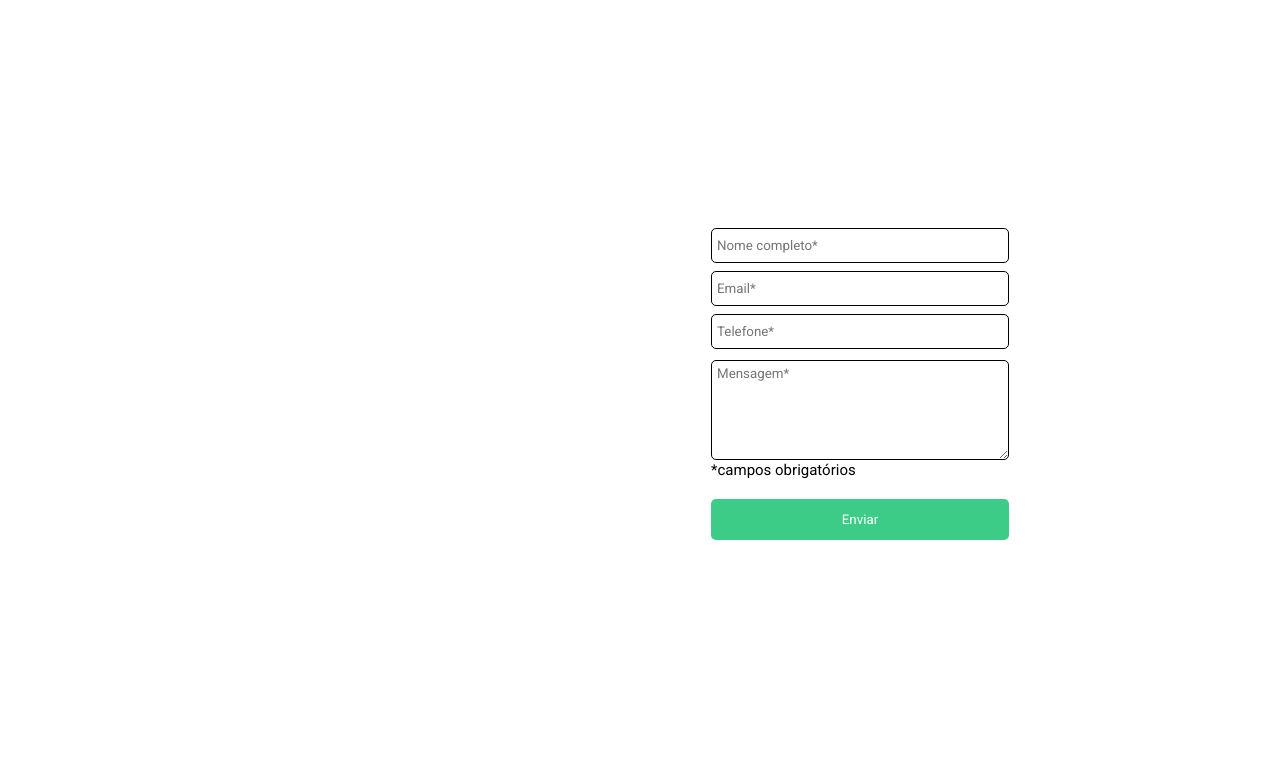
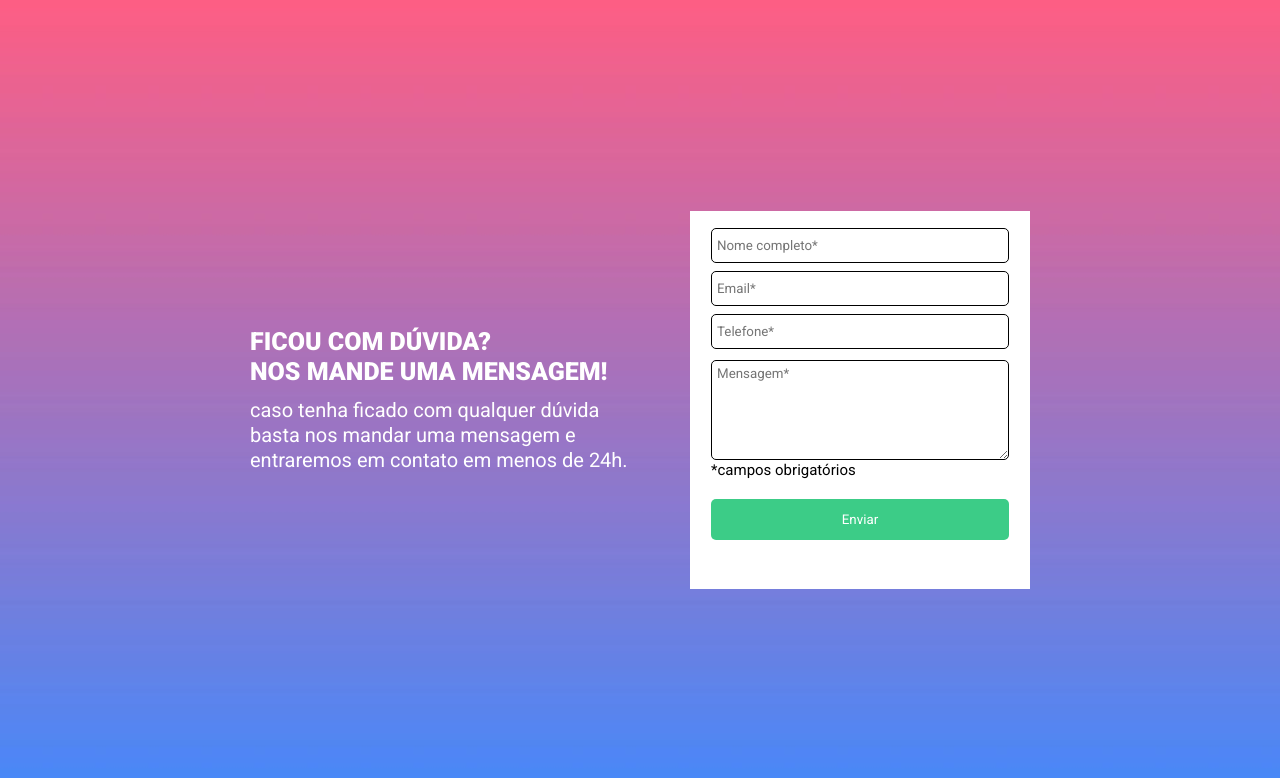
Before and after one commit to CamilleVale/Valida-oFormulario, a plain HTML site: page index.html in a window 1280 px wide. Drawn offline with Linux system fonts and the light colour scheme; the site is published under a folder, as on GitHub Pages, so addresses that start at the root find nothing.

Commit message:
add link

```diff
--- a/src/css/estilos.css
+++ b/src/css/estilos.css
@@ -3,7 +3,7 @@
 
 
 .conteudo{
-  background-image: url(/src/imagens/bg-repeat.jpg);
+  background-image: url(../imagens/bg-repeat.jpg);
   background-size: contain;
   width: 100%;
   height: 100vh;
```
Also changed, not shown: 1 other file.
